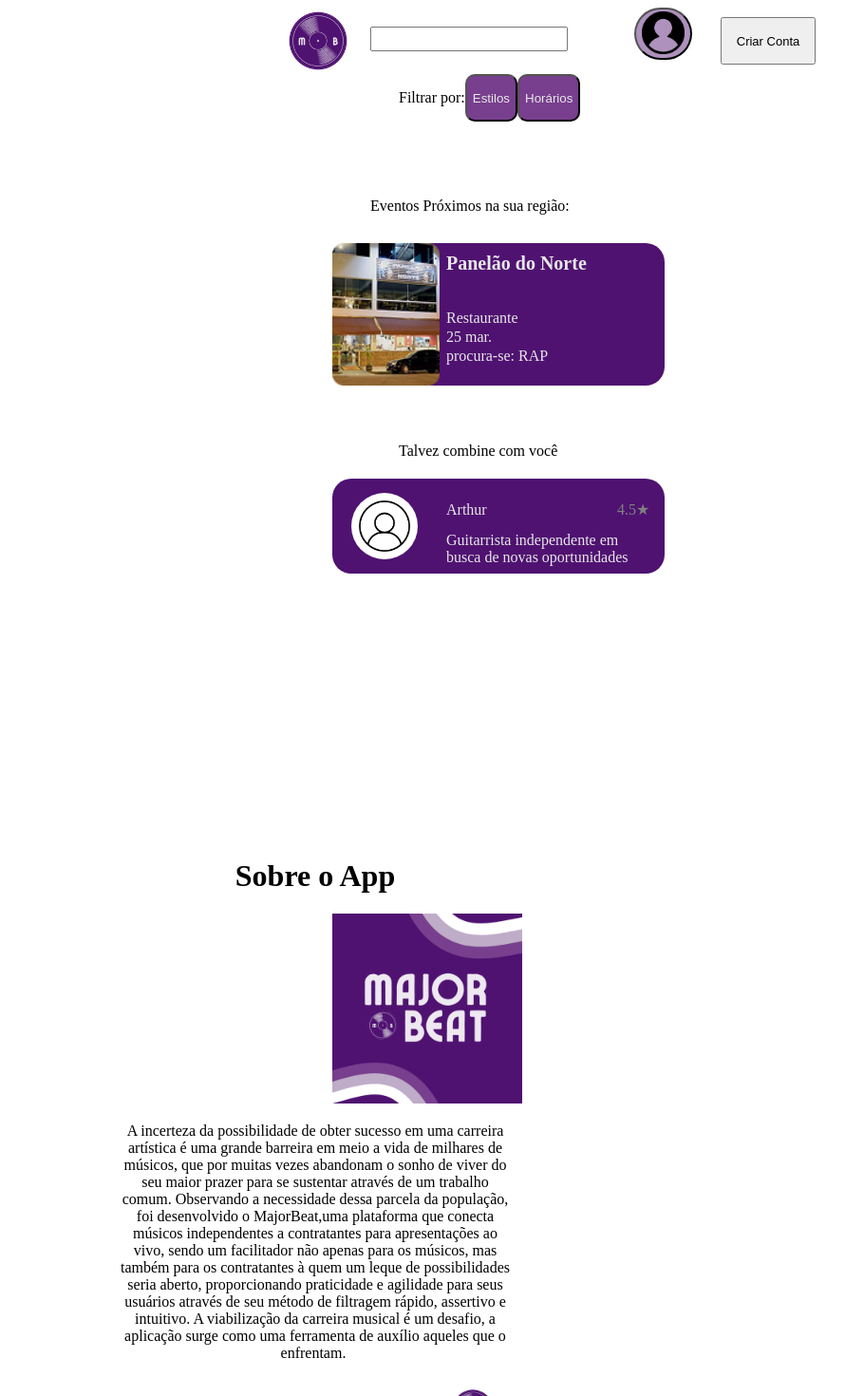
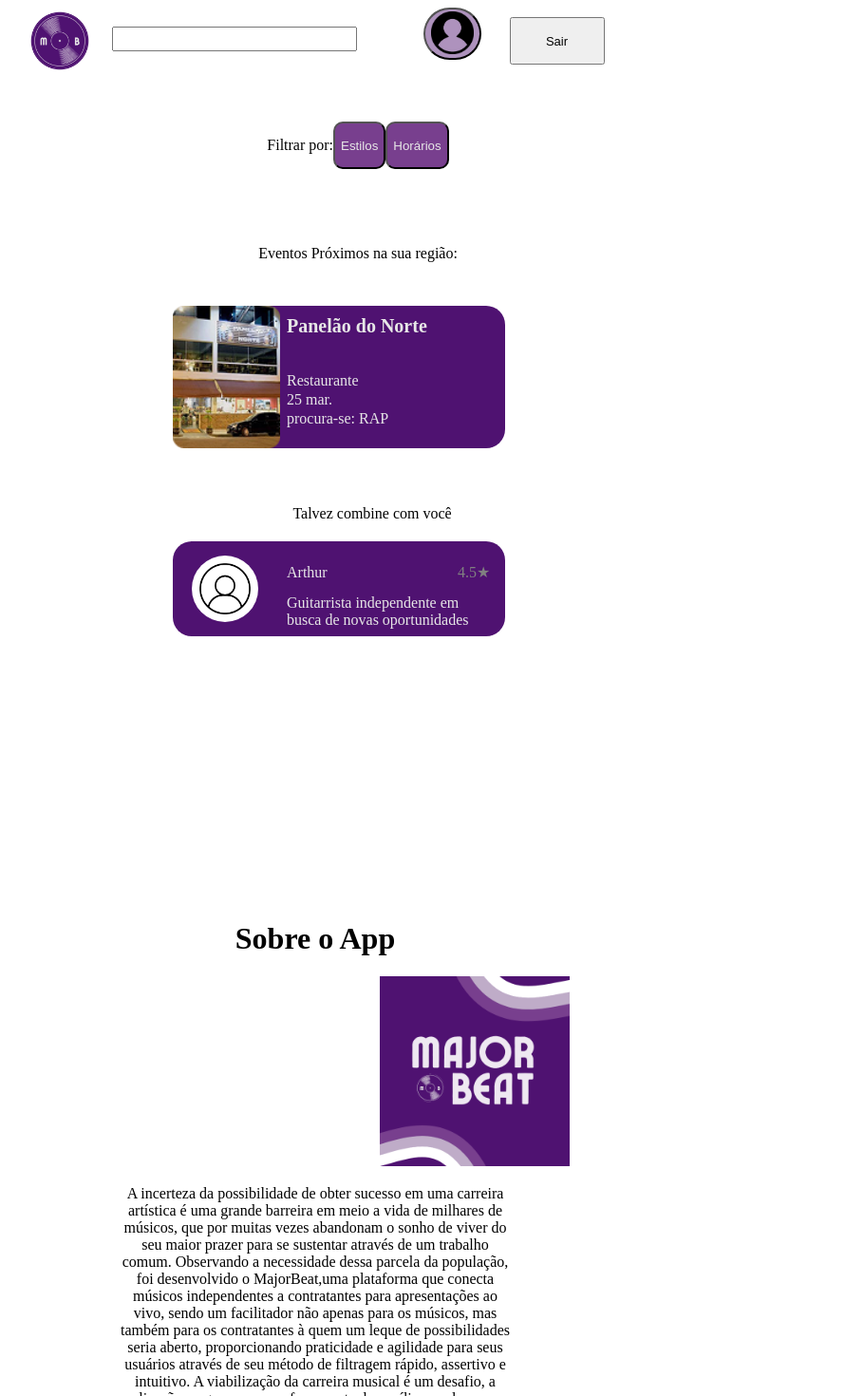
Before and after one commit to Arthur-Batista016/pw3-project, an Angular app: page /home/contato in a window 1280 px wide. Shown: the top 1470 px of the page at 95% size, without its empty margins (308-1198 px from the left). Built offline with nearby package versions, Linux system fonts and the light colour scheme.

Commit message:
Feat: change account button

```diff
--- a/angular.json
+++ b/angular.json
@@ -92,5 +92,8 @@
         }
       }
     }
+  },
+  "cli": {
+    "analytics": false
   }
 }
--- a/src/app/create-account/create-account.component.html
+++ b/src/app/create-account/create-account.component.html
@@ -57,7 +57,8 @@
 
 </div>    <!--FIM DIV PASSWORDS-->
 
-<button type ="submit">Realizar Login</button>
+<button type ="submit">Realizar Cadastro</button>
+
 
 
 </form>
--- a/src/app/home-page/home-page.component.css
+++ b/src/app/home-page/home-page.component.css
@@ -1,5 +1,8 @@
 #homePage{
-    margin-left: 600px;
+  display: flex;
+  justify-content: center; /* Alinha horizontalmente */
+  align-items: center; /* Faz a altura ocupar a tela inteira */
+  flex-direction: column;
 }
 
 #header{
@@ -14,7 +17,7 @@
     height: 20px;
     margin-top: 20px;
     margin-left: 20px;
-    width: 200px;
+    width: 250px;
 }
 
 #create{
@@ -27,6 +30,8 @@
 
 #filtros{
     display: flex;
+    margin-top: 50px;
+    margin-right: 30px;
 
 }
 
--- a/src/app/home-page/home-page.component.html
+++ b/src/app/home-page/home-page.component.html
@@ -4,7 +4,7 @@
 <img id="logo" src="LOGOICONE_SemFundo.png" alt="">
 <input id="searchBar" type="text">
 <button id="user_b"><img id="user" src ="profilePage.jpg" (click)="profile()"></button>
-<button id="create" (click)="criarConta()">Criar Conta</button>
+<button id="create" (click)="alterarConta()">Sair</button>
 </div>
 
 
--- a/src/app/home-page/home-page.component.ts
+++ b/src/app/home-page/home-page.component.ts
@@ -13,8 +13,8 @@ export class HomePageComponent {
 
   constructor(private router:Router) {}
 
-  criarConta(){
-    this.router.navigate(['/createAccount'])
+  alterarConta(){
+    this.router.navigate(['/'])
   }
 
   profile(){
--- a/src/app/login/login.component.html
+++ b/src/app/login/login.component.html
@@ -1,5 +1,6 @@
 <form [formGroup]="form" (ngSubmit)="cadastrar()">
 
+  <h1>ENTRE NA SUA CONTA</h1>
 
 <input type="radio" value="Músico"> Músico
 <br>
@@ -57,4 +58,9 @@
 <button type ="cadastrar">Realizar Login</button>
 
 
+
+<h3>Não é Cadastrado? Crie uma conta!</h3>
+<button (click)="CriarConta()">Criar Conta</button>
+
+
 </form>
--- a/src/app/login/login.component.ts
+++ b/src/app/login/login.component.ts
@@ -1,6 +1,7 @@
 import { Component } from '@angular/core';
 import { AbstractControl, Form, FormBuilder, FormGroup, ReactiveFormsModule, ValidationErrors, ValidatorFn, Validators } from '@angular/forms';
 import { Route, Router } from '@angular/router';
+import { routes } from '../app.routes';
 
 @Component({
   selector: 'app-login',
@@ -54,7 +55,13 @@ export class LoginComponent {
 
   }
 
+  CriarConta(){
+    this.router.navigate(['/createAccount'])
+  }
 }
+
+
+
 // verifyLogin:ValidatorFn = (FormGroup:AbstractControl):ValidationErrors | null =>{
   //   let username = this.form.get('username')?.value
   //   let pass = this.form.get('passwords')?.get("password")?.value
--- a/src/app/sobre/sobre.component.css
+++ b/src/app/sobre/sobre.component.css
@@ -9,7 +9,7 @@ body{
 
 #logo{
     height: 200px;
-    margin-left: 650px;
+    margin-left: 700px;
 
 }
 
```
